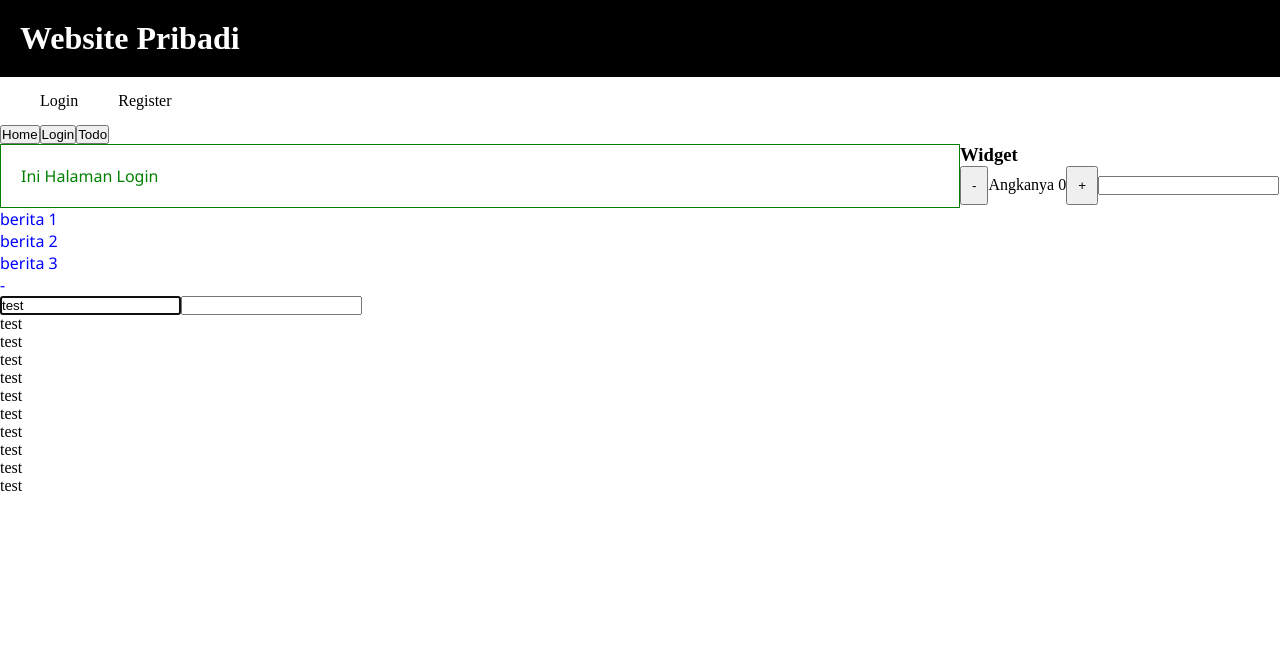
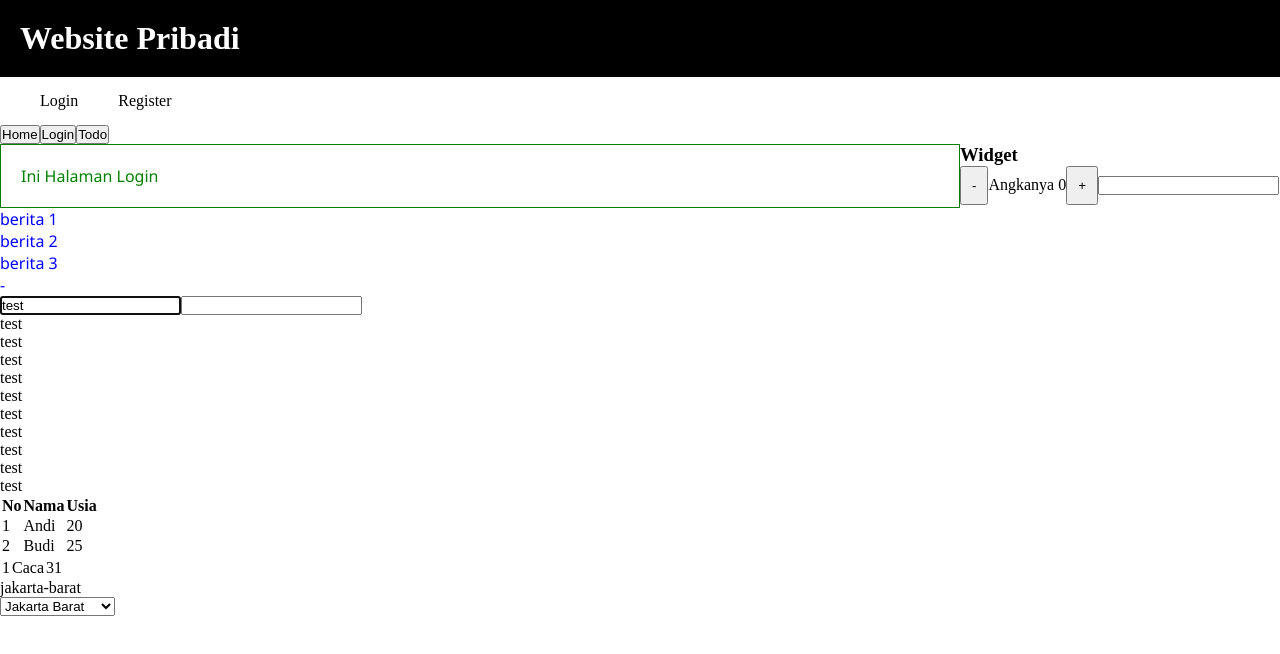
Before and after one commit to alfatta/vue-pertama, a Vue app: page / in a window 1280 px wide. Both pictures are taken after a click on the button "Login". Shown: the top 654 px of the page. Built offline with nearby package versions, Linux system fonts and the light colour scheme.

Commit message:
day 3: slot

```diff
--- /dev/null
+++ b/src/components/Button.vue
@@ -0,0 +1,45 @@
+<template>
+  <button :class="classList">
+    <slot name="prefix" />
+    <slot />
+    <span v-if="notif > 0">{{ notif }}</span>
+  </button>
+</template>
+
+<script>
+export default {
+  props: {
+    pill: Boolean,
+    notif: {
+      type: Number,
+      default: 0
+    }
+  },
+  computed: {
+    classList() {
+      let classList = []
+
+      if (this.pill) classList.push('pill')
+
+      return classList.join(' ')
+    }
+  }
+}
+</script>
+
+<style scoped>
+button {
+  padding: 5px 10px;
+}
+
+button.pill {
+  border-radius: 10px;
+}
+
+span {
+  padding: 5px 10px;
+  border-radius: 50%;
+  background-color: brown;
+  color: white;
+}
+</style>
--- /dev/null
+++ b/src/components/Select.vue
@@ -0,0 +1,25 @@
+<template>
+  <select
+      @change="$emit('update:modelValue', $event.target.value)">
+    <option
+      v-for="item in items"
+      :key="item.value"
+      :value="item.value"
+      :selected="item.value == modelValue">
+      {{ item.title }}
+    </option>
+  </select>
+</template>
+
+<script>
+export default {
+  props: {
+    items: {
+      type: Array,
+      default: () => []
+    },
+    modelValue: String
+  },
+  emits: ['update:modelValue']
+}
+</script>
--- /dev/null
+++ b/src/components/Table.vue
@@ -0,0 +1,17 @@
+<template>
+  <table>
+    <thead>
+      <slot name="head" />
+    </thead>
+    <tbody>
+      <slot />
+    </tbody>
+    <tfoot>
+      <slot name="foot" />
+    </tfoot>
+  </table>
+</template>
+
+<script>
+export default {}
+</script>
--- /dev/null
+++ b/src/components/TableCell.vue
@@ -0,0 +1,16 @@
+<template>
+  <th v-if="head">
+    <slot />
+  </th>
+  <td v-else>
+    <slot />
+  </td>
+</template>
+
+<script>
+export default {
+  props: {
+    head: Boolean
+  }
+}
+</script>
--- /dev/null
+++ b/src/components/TableRow.vue
@@ -0,0 +1,9 @@
+<template>
+  <tr>
+    <slot />
+  </tr>
+</template>
+
+<script>
+export default {}
+</script>
--- /dev/null
+++ b/src/components/TodoList.vue
@@ -0,0 +1,9 @@
+<template>
+  <ul>
+    <slot />
+  </ul>
+</template>
+
+<script>
+export default {}
+</script>
--- a/src/pages/Login.vue
+++ b/src/pages/Login.vue
@@ -16,9 +16,42 @@
 
   <p v-for="n in 10" ref="paragraf"> test </p>
 
+  <Table>
+    <template #head>
+      <TableRow>
+        <TableCell head>No</TableCell>
+        <TableCell head>Nama</TableCell>
+        <TableCell head>Usia</TableCell>
+      </TableRow>
+    </template>
+    <template #default>
+      <TableRow>
+        <TableCell>1</TableCell>
+        <TableCell>Andi</TableCell>
+        <TableCell>20</TableCell>
+      </TableRow>
+      <TableRow>
+        <TableCell>2</TableCell>
+        <TableCell>Budi</TableCell>
+        <TableCell>25</TableCell>
+      </TableRow>
+    </template>
+  </Table>
+
+  <table v-html="row" />
+
+  <p>{{ kota }}</p>
+
+  <Select :items="listKota" v-model="kota" />
+
 </template>
 
 <script>
+import Table from '../components/Table.vue';
+import TableRow from '../components/TableRow.vue';
+import TableCell from '../components/TableCell.vue';
+import Select from '../components/Select.vue';
+
 export default {
   data() {
     return {
@@ -27,11 +60,26 @@ export default {
         "berita 1",
         "berita 2",
         "berita 3",
-      ]
+      ],
+      row: '<tr><td>1</td><td>Caca</td><td>31</td></tr>',
+      listKota: [
+        { title: 'Jakarta Selatan', value: 'jakarta-selatan' },
+        { title: 'Jakarta Barat', value: 'jakarta-barat' },
+        { title: 'Jakarta Timur', value: 'jakarta-timur' },
+        { title: 'Jakarta Utara', value: 'jakarta-utara' },
+        { title: 'Jakarta Pusat', value: 'jakarta-pusat' },
+      ],
+      kota: 'jakarta-barat'
     }
   },
   mounted() {
     this.$refs.username.focus()
+  },
+  components: {
+    Table,
+    TableRow,
+    TableCell,
+    Select,
   }
 }
 </script>
--- a/src/pages/Todo.vue
+++ b/src/pages/Todo.vue
@@ -1,17 +1,28 @@
 <template>
 <TodoForm @update="saveTodo"/>
-<ul>
+<TodoList>
   <TodoItem
     v-for="(todoItem, i) in todoList"
     :key="i"
     :todoItem="todoItem"
     @delete="() => deleteTodo(i)" />
-</ul>
+</TodoList>
+
+<Button :notif="5"> Ini Tombol 1 </Button>
+<Button pill> Ini Tombol 2 </Button>
+<Button>
+  Ini Tombol 3
+  <template #prefix>
+    btn-
+  </template>
+</Button>
 </template>
 
 <script>
 import TodoForm from '../components/TodoForm.vue'
+import TodoList from '../components/TodoList.vue'
 import TodoItem from '../components/TodoItem.vue'
+import Button from '../components/Button.vue'
 
 export default {
   data() {
@@ -36,7 +47,9 @@ export default {
   },
   components: {
     TodoForm,
+    TodoList,
     TodoItem,
+    Button,
   }
 }
 </script>
```
